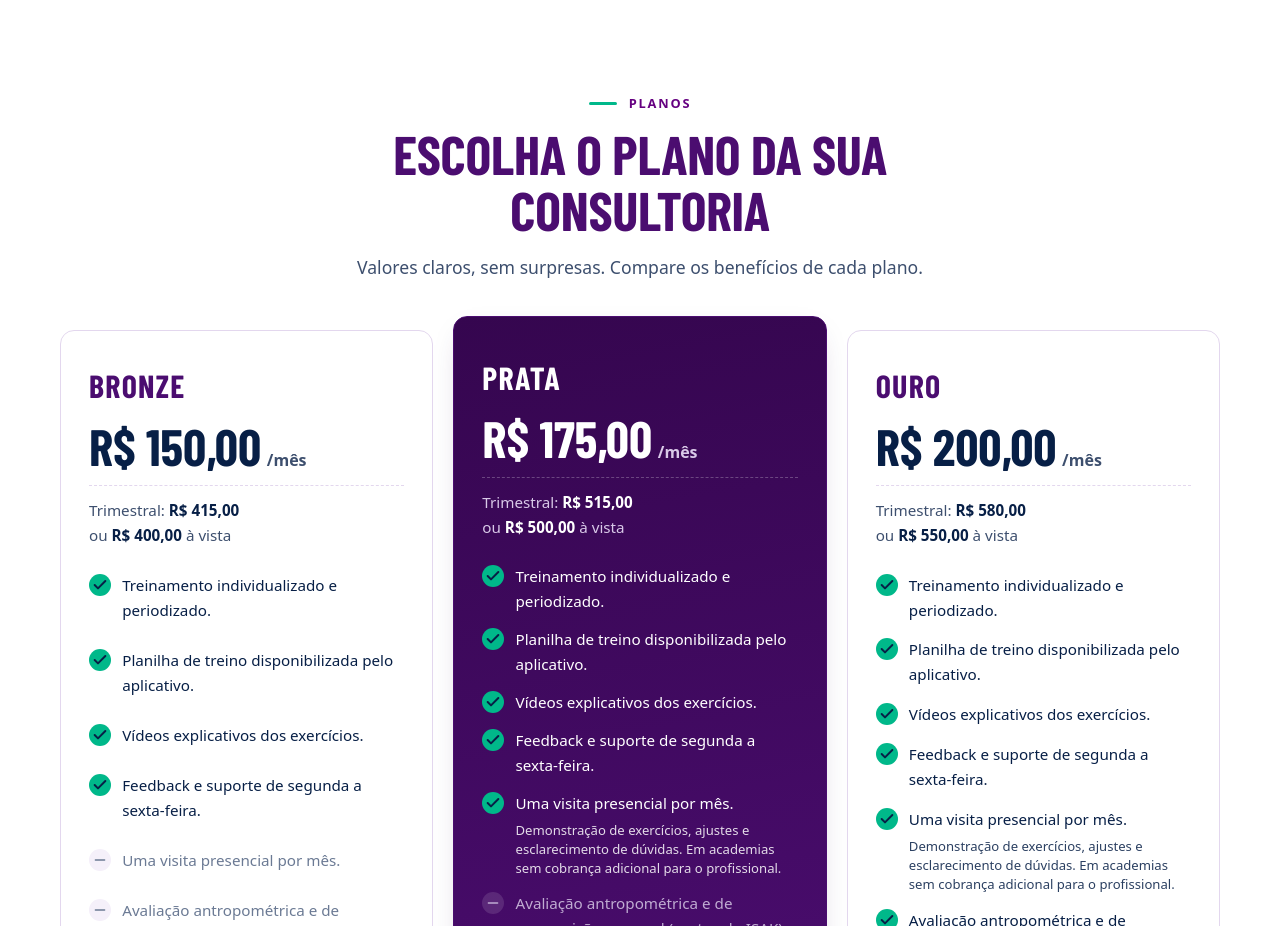
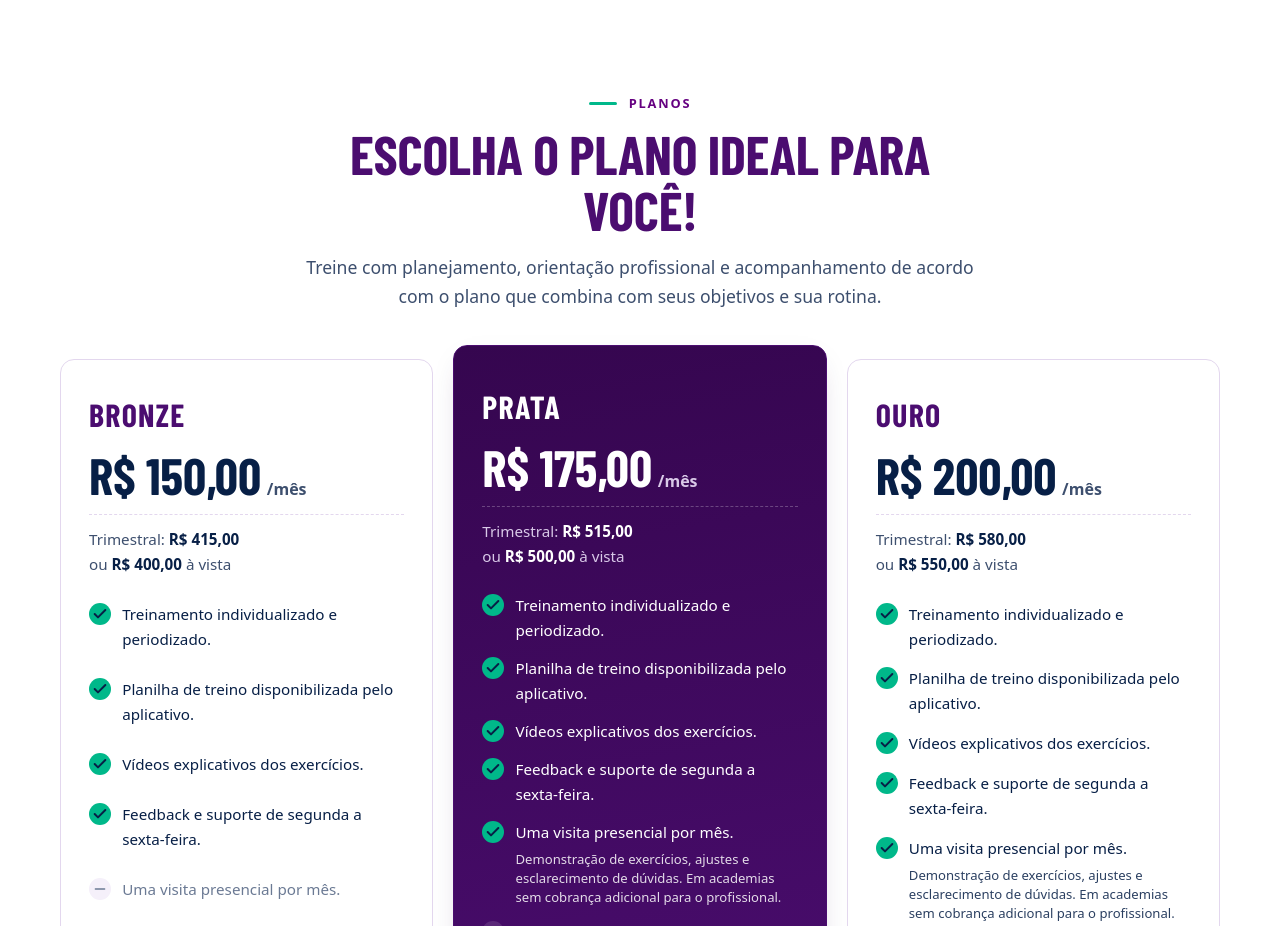
Before and after one commit to matheusasdsgit/jv-personal-trainer, a React (Vite) app: page / in a window 1280 px wide. Shown: the part 2780-3706 px from the top of the page. Built offline with nearby package versions, Linux system fonts and the light colour scheme; a web font is replaced by a local one.

Commit message:
Atualiza consulting section.

```diff
--- a/src/components/ConsultingSection.tsx
+++ b/src/components/ConsultingSection.tsx
@@ -54,8 +54,8 @@ export function ConsultingSection() {
         <div className="container">
           <header className="section-head section-head--center">
             <p className="eyebrow">Planos</p>
-            <h2 id="plans-title" className="section-title">Escolha o plano da sua consultoria</h2>
-            <p className="section-sub">Valores claros, sem surpresas. Compare os benefícios de cada plano.</p>
+            <h2 id="plans-title" className="section-title">Escolha o plano ideal para você!</h2>
+            <p className="section-sub">Treine com planejamento, orientação profissional e acompanhamento de acordo com o plano que combina com seus objetivos e sua rotina.</p>
           </header>
 
           <div className="plans">
```
